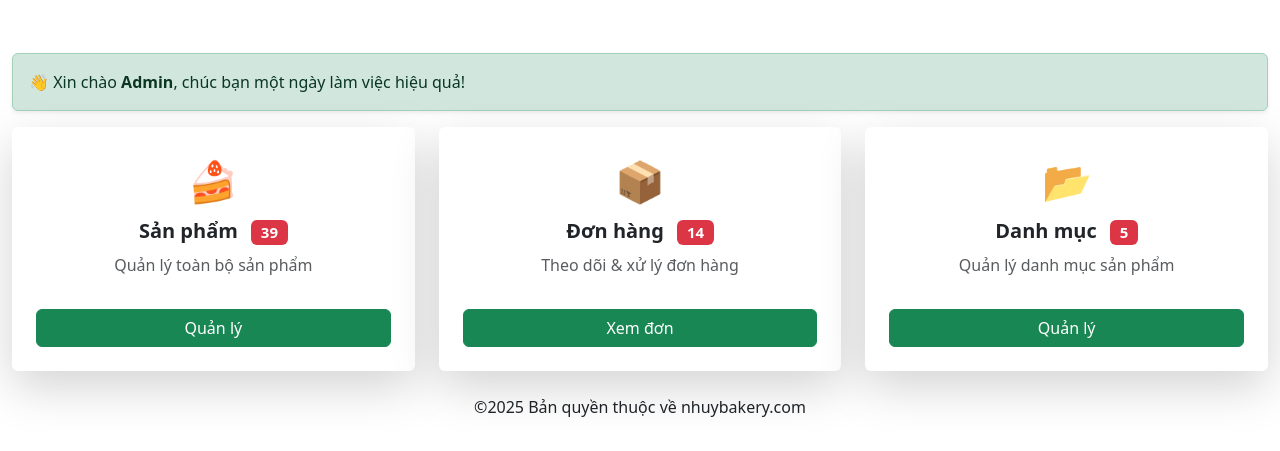
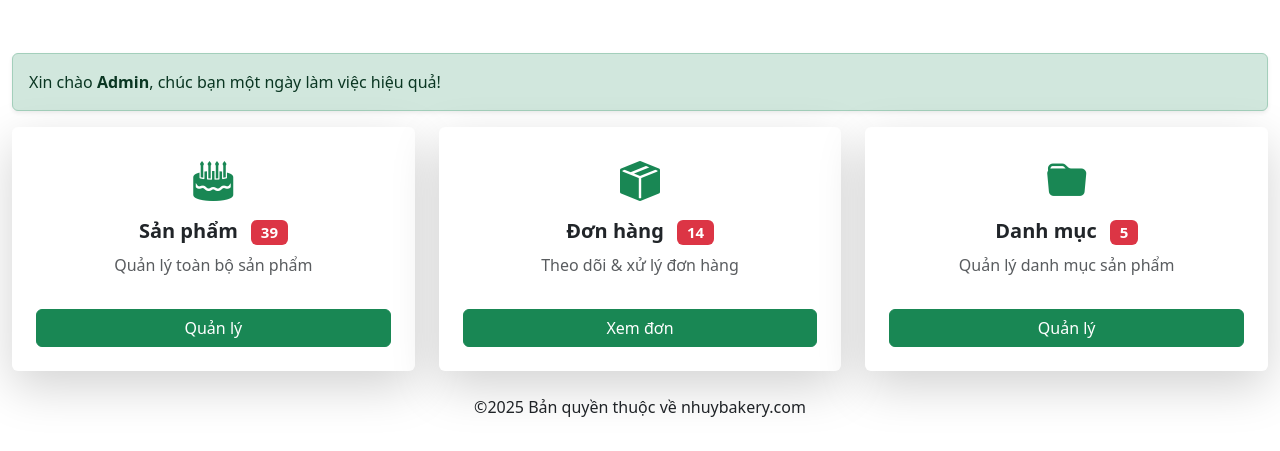
Before and after one commit to PhamThiNhuY/csn-da23ttd-phamthinhuy-xaydungwebsitequanlyvadatmuabanhkemtructuyen, a PHP site: page /dashboard.php in a window 1280 px wide. Shown: the part 56-507 px from the top of the page. Run offline with PHP 8.4, Linux system fonts and the light colour scheme; the visitor is signed in with stand-in values (Sample User, id 1); data comes from the database, SQL or seed files in the repository.

Commit message:
Replace emoji with Bootstrap icons in dashboard

```diff
--- a/src/BanhKem/admin/dashboard.php
+++ b/src/BanhKem/admin/dashboard.php
@@ -23,7 +23,7 @@ $dm = mysqli_fetch_assoc(mysqli_query(
 
   <!-- CHÀO ADMIN -->
   <div class="alert alert-success shadow-sm">
-    👋 Xin chào <strong>Admin</strong>, chúc bạn một ngày làm việc hiệu quả!
+    Xin chào <strong>Admin</strong>, chúc bạn một ngày làm việc hiệu quả!
   </div>
 
   <div class="row g-4">
@@ -32,7 +32,9 @@ $dm = mysqli_fetch_assoc(mysqli_query(
     <div class="col-md-4">
       <div class="card border-0 shadow-lg h-100">
         <div class="card-body text-center p-4">
-          <div class="fs-1 mb-2">🍰</div>
+          <div class="fs-1 mb-2 text-success">
+            <i class="bi bi-cake2-fill"></i>
+          </div>
 
           <h5 class="fw-bold">
             Sản phẩm
@@ -55,7 +57,9 @@ $dm = mysqli_fetch_assoc(mysqli_query(
     <div class="col-md-4">
       <div class="card border-0 shadow-lg h-100">
         <div class="card-body text-center p-4">
-          <div class="fs-1 mb-2">📦</div>
+          <div class="fs-1 mb-2 text-success">
+            <i class="bi bi-box-seam-fill"></i>
+          </div>
 
           <h5 class="fw-bold">
             Đơn hàng
@@ -78,7 +82,9 @@ $dm = mysqli_fetch_assoc(mysqli_query(
     <div class="col-md-4">
       <div class="card border-0 shadow-lg h-100">
         <div class="card-body text-center p-4">
-          <div class="fs-1 mb-2">📂</div>
+          <div class="fs-1 mb-2 text-success">
+            <i class="bi bi-folder-fill"></i>
+          </div>
 
           <h5 class="fw-bold">
             Danh mục
```
